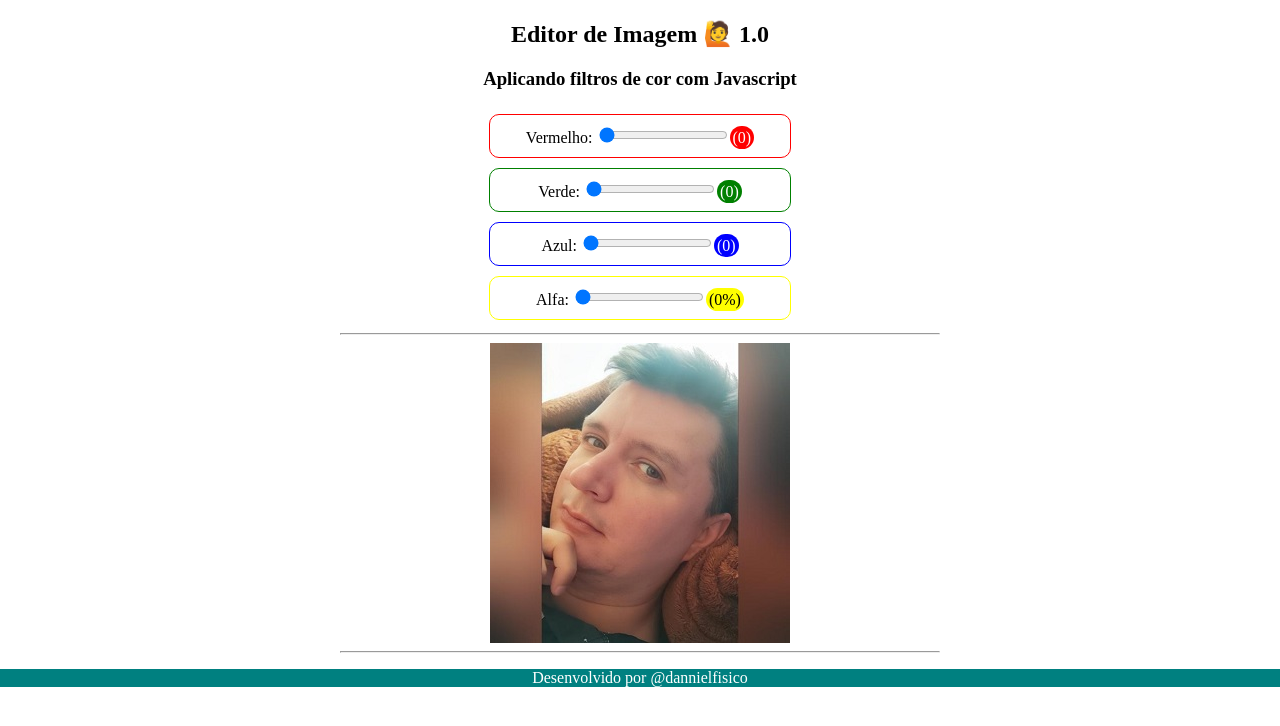
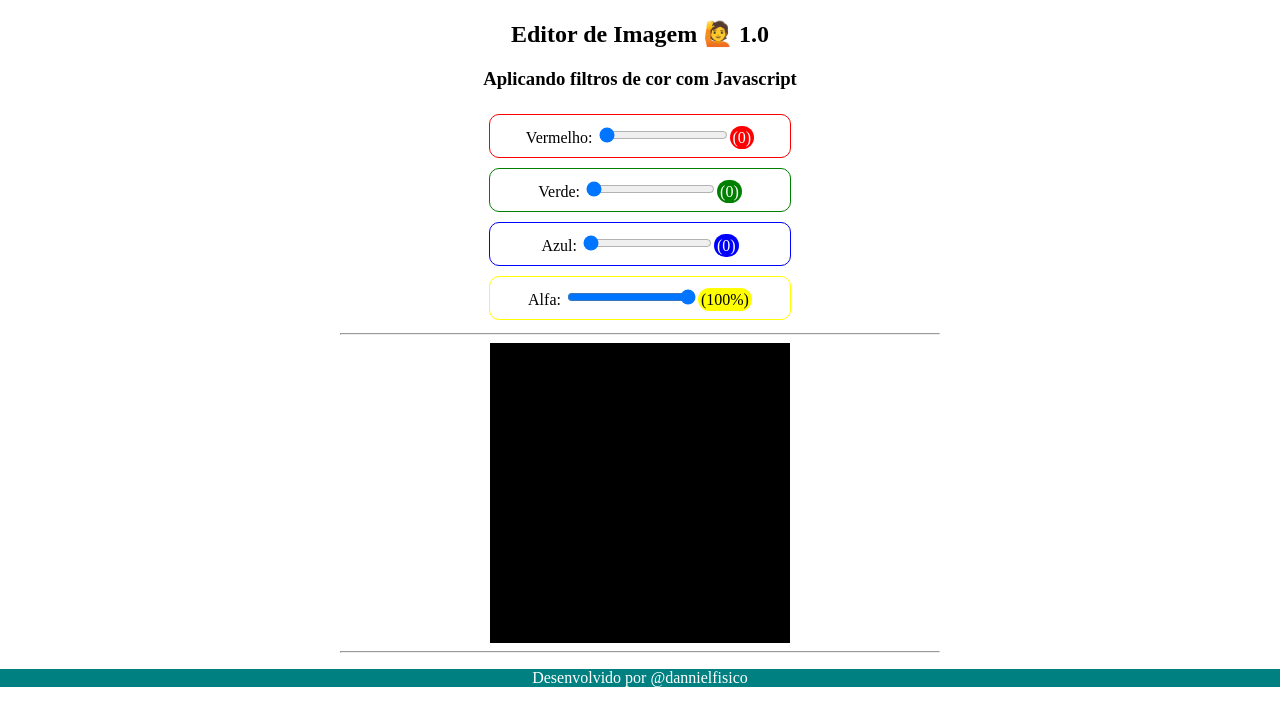
Before and after one commit to dannielfisico/projetos-html-css-javascript, a plain HTML site: page ESTUDOS/manipulandoValores/index.html in a window 1280 px wide. Drawn offline with Linux system fonts and the light colour scheme.

Commit message:
Editor de fotos 1.0 - canal alfa definido inicialmente com valor 1

```diff
--- a/ESTUDOS/manipulandoValores/index.html
+++ b/ESTUDOS/manipulandoValores/index.html
@@ -18,7 +18,7 @@
 
     <span class="azul">Azul: <input type="range" name="azul" id="azul" min="0" max="255" value="0" onclick="mudarCor3()"><span id="cor3">(0)</span></span>
 
-    <span class="alfa">Alfa: <input type="range" name="alfa" id="alfa" min="0" max="1000" value="0" onclick="mudarAlfa()"><span id="alfa">(0%)</span></span>
+    <span class="alfa">Alfa: <input type="range" name="alfa" id="alfa" min="0" max="1000" value="1000" onclick="mudarAlfa()"><span id="alfa">(100%)</span></span>
 
     <hr>
    <div class="container">
--- a/ESTUDOS/manipulandoValores/scritp.js
+++ b/ESTUDOS/manipulandoValores/scritp.js
@@ -2,7 +2,7 @@ const quadrado = document.querySelector('.quadrado')
 let cor1 = 0 //Canal R
 let cor2 = 0 //Canal G
 let cor3 = 0 //Canal B
-let alfa = 0 //canal A (alfa transparência em rgba)
+let alfa = 1000 //canal A (alfa transparência em rgba)
 
 function mudarCor1(){
     const cor2atual = cor2
--- a/ESTUDOS/manipulandoValores/style.css
+++ b/ESTUDOS/manipulandoValores/style.css
@@ -102,7 +102,7 @@ main {
     margin-left: 0px;
     width: 300px;
     height: 300px;
-    background-color: rgba(0, 0, 0, 0);
+    background-color: rgba(0, 0, 0, 1);
 }
 
 footer > p {
```
